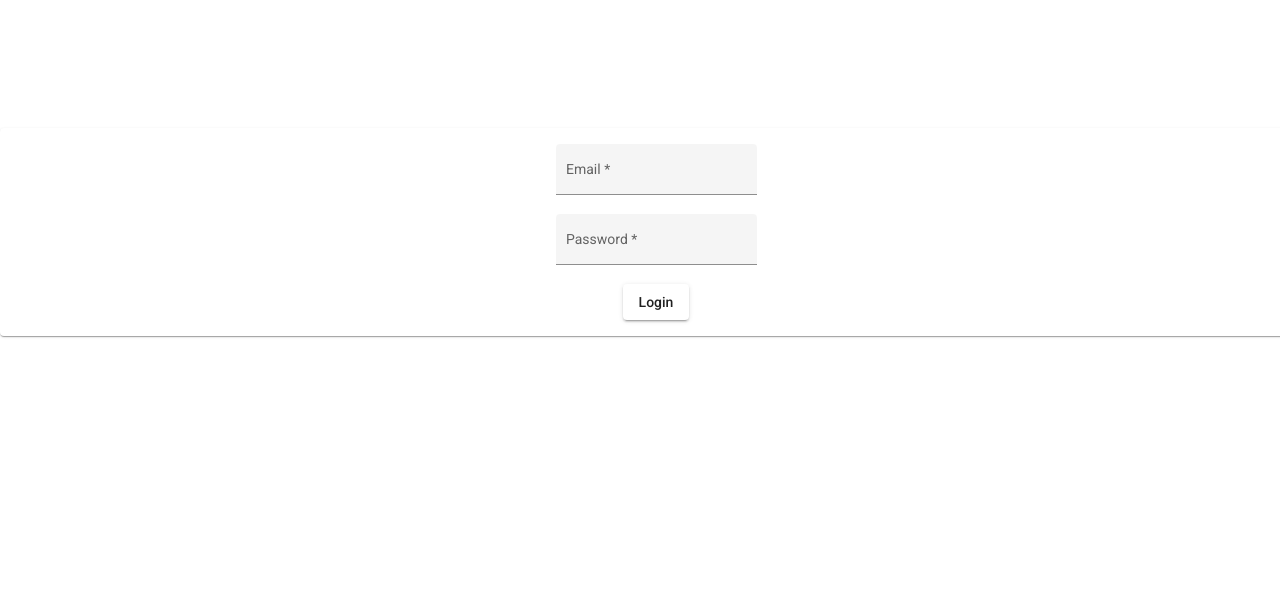
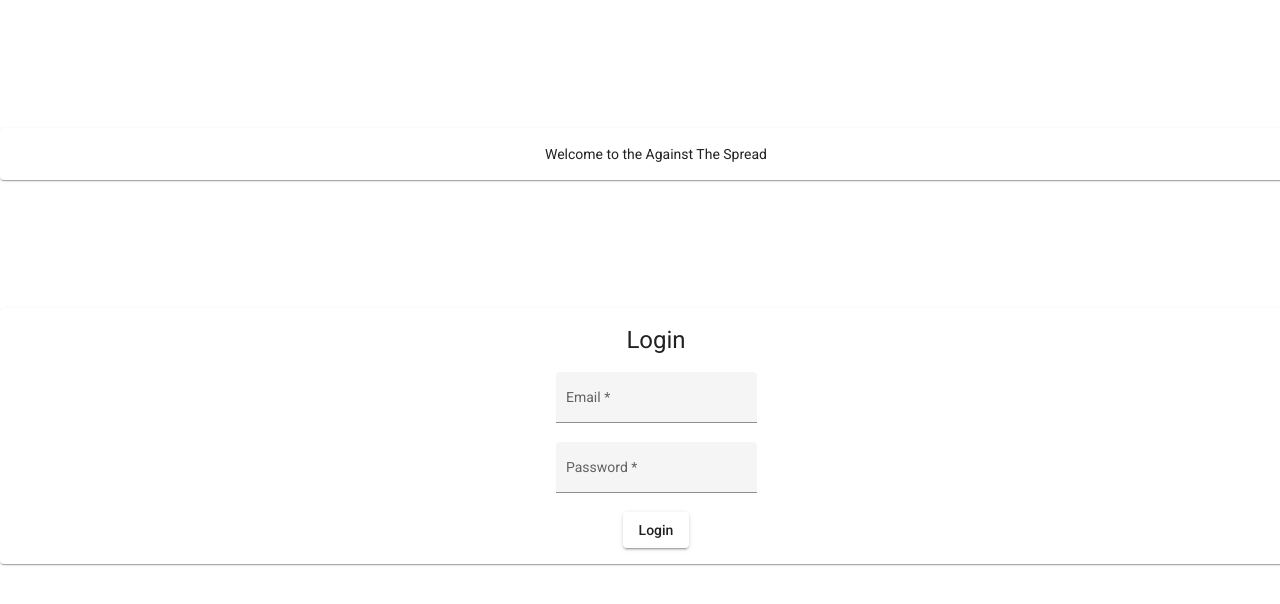
Before and after one commit to RatulAhmed/ats-frontend, an Angular app: page / in a window 1280 px wide. Shown: the top 604 px of the page. Built offline with nearby package versions, Linux system fonts and the light colour scheme.

Commit message:
Changed the welcome message on login/signup components

```diff
--- a/src/app/auth/login/login.component.html
+++ b/src/app/auth/login/login.component.html
@@ -1,4 +1,6 @@
+<mat-card>Welcome to the Against The Spread</mat-card>
 <mat-card>
+  <h1> Login </h1>
   <form (submit)="onLoginForm(loginForm)" #loginForm="ngForm">
     <mat-form-field appearance="fill">
       <mat-label>Email</mat-label>
--- a/src/app/auth/signup/signup.component.html
+++ b/src/app/auth/signup/signup.component.html
@@ -1,5 +1,5 @@
 <mat-card>
-  <h1>Welcome to the ATS App</h1>
+  <h1>Welcome to Against The Spread</h1>
 </mat-card>
 <mat-card>
   <h1>Sign In</h1>
```
